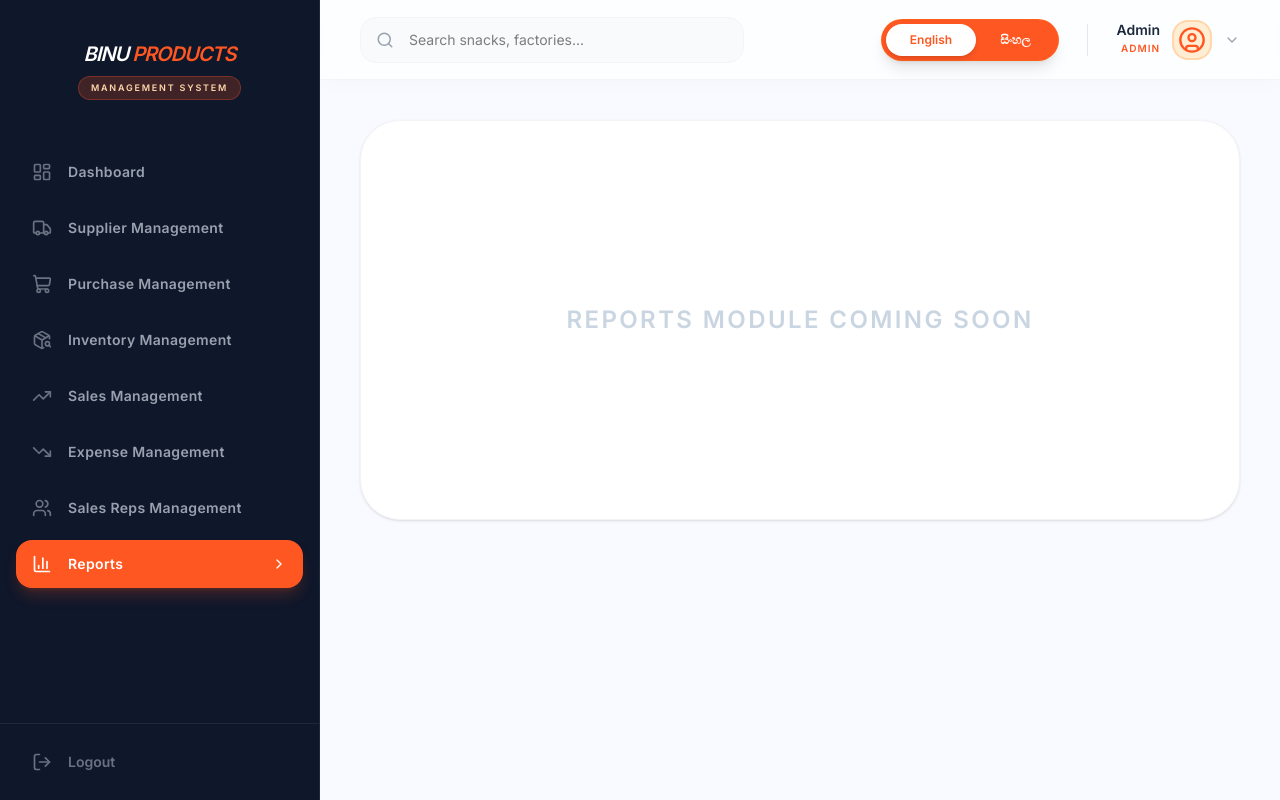
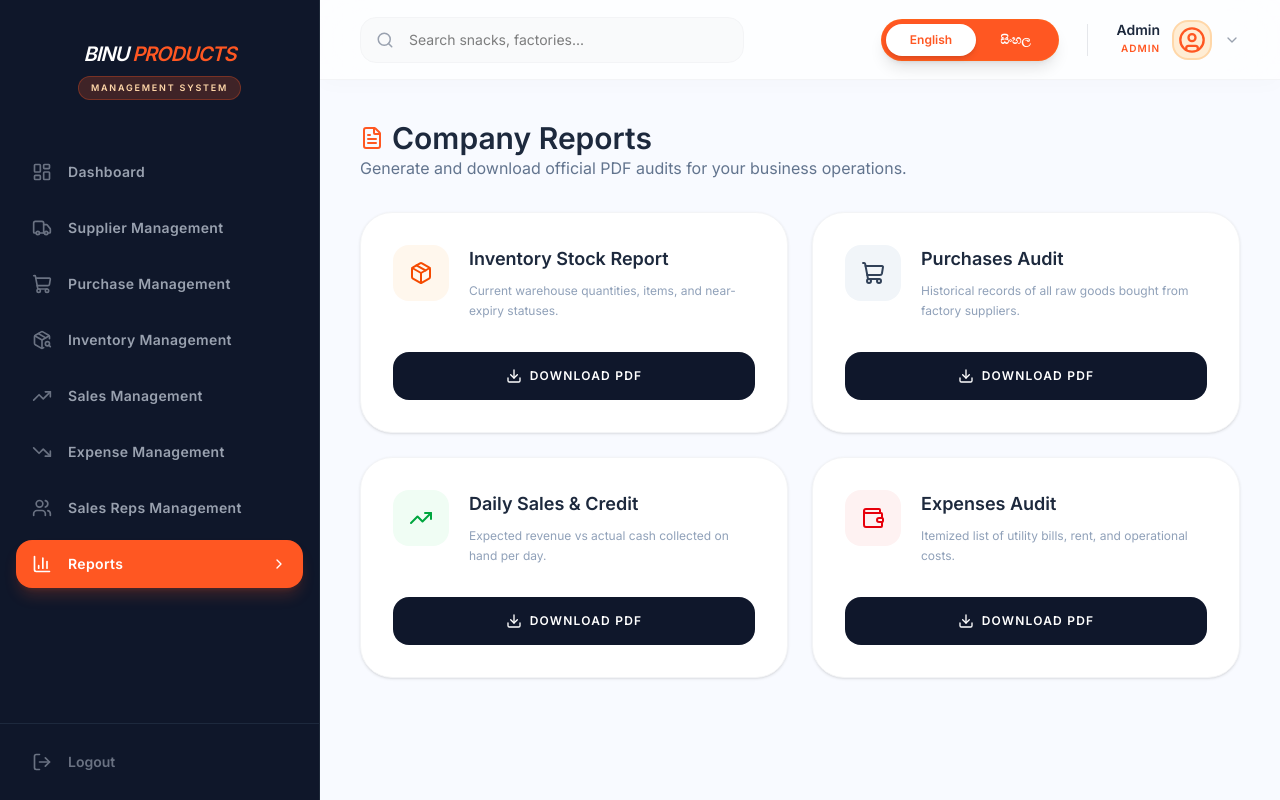
Before and after one commit to Binu0714/Business_Management_System_Frontend, a React (Vite) app: page /reports in a window 1280 px wide. Built offline with nearby package versions, Linux system fonts and the light colour scheme; no server answers; sample sign-in values are in the browser's storage.

Commit message:
feat : implement reports frontend

```diff
--- a/package.json
+++ b/package.json
@@ -13,6 +13,8 @@
     "@tailwindcss/vite": "^4.3.1",
     "axios": "^1.18.0",
     "firebase": "^12.15.0",
+    "jspdf": "^4.2.1",
+    "jspdf-autotable": "^5.0.8",
     "lucide-react": "^1.20.0",
     "react": "^19.2.6",
     "react-dom": "^19.2.6",
--- /dev/null
+++ b/src/pages/Reports.tsx
@@ -0,0 +1,214 @@
+import React, { useState } from 'react';
+import { FileText, Download, Loader2, Package, ShoppingCart, TrendingUp, Wallet } from 'lucide-react';
+import api from '../services/api';
+import jsPDF from 'jspdf';
+import autoTable from 'jspdf-autotable';
+
+const Reports = () => {
+  const [loading, setLoading] = useState<string | null>(null);
+
+  // Helper to draw Letterhead on the PDF
+  const drawHeader = (doc: jsPDF, title: string) => {
+    doc.setFont("Helvetica", "bold");
+    doc.setFontSize(22);
+    doc.setTextColor(255, 87, 34); // Binu Orange
+    doc.text("BINU PRODUCTS", 14, 20);
+
+    doc.setFontSize(8);
+    doc.setTextColor(100);
+    doc.text("Quality Bites & Mixtures - ERP Report System", 14, 25);
+
+    doc.setFontSize(14);
+    doc.setTextColor(50);
+    doc.text(title, 14, 35);
+
+    doc.setFontSize(8);
+    doc.text(`Generated on: ${new Date().toLocaleString()}`, 14, 40);
+
+    // Draw a divider line
+    doc.setDrawColor(230);
+    doc.line(14, 43, 196, 43);
+  };
+
+  // 1. GENERATE INVENTORY REPORT
+  const generateInventoryReport = async () => {
+    setLoading('inventory');
+    try {
+      const res = await api.get('/inventory');
+      const doc = new jsPDF();
+      drawHeader(doc, "Warehouse Inventory Report");
+
+      const tableRows = res.data.map((item: any) => [
+        item.itemId,
+        item.productName || item.itemName || '—',
+        item.batchNo || '—',
+        item.expDate || '—',
+        item.originalQty || item.stockQty || 0,
+        `${item.stockQty} Qty`
+      ]);
+
+      autoTable(doc, {
+        startY: 48,
+        head: [['Item ID', 'Item Name', 'Batch No', 'Expiry Date', 'Original Qty', 'Available Qty']],
+        body: tableRows,
+        theme: 'striped',
+        headStyles: { fillColor: [255, 87, 34] }, // Orange Header
+      });
+
+      doc.save(`Inventory_Report_${new Date().toISOString().split('T')[0]}.pdf`);
+    } catch (err) {
+      alert("Failed to generate inventory report.");
+    } finally {
+      setLoading(null);
+    }
+  };
+
+  // 2. GENERATE PURCHASES REPORT
+  const generatePurchasesReport = async () => {
+    setLoading('purchases');
+    try {
+      const res = await api.get('/purchases');
+      const doc = new jsPDF();
+      drawHeader(doc, "Factory Purchases Report");
+
+      const tableRows = res.data.map((order: any) => [
+        order.date,
+        order.supplierName,
+        order.batchNo || '—',
+        order.items?.length || 0,
+        `LKR ${parseFloat(order.grandTotal).toLocaleString()}`
+      ]);
+
+      autoTable(doc, {
+        startY: 48,
+        head: [['Date', 'Supplier', 'Batch No', 'Total Items', 'Grand Total']],
+        body: tableRows,
+        theme: 'striped',
+        headStyles: { fillColor: [15, 23, 42] }, // Slate Header
+      });
+
+      doc.save(`Purchases_Report_${new Date().toISOString().split('T')[0]}.pdf`);
+    } catch {
+      alert("Failed to generate purchases report.");
+    } finally {
+      setLoading(null);
+    }
+  };
+
+  // 3. GENERATE SALES REPORT (PER DAY)
+  const generateSalesReport = async () => {
+    setLoading('sales');
+    try {
+      const res = await api.get('/sales');
+      const doc = new jsPDF();
+      drawHeader(doc, "Daily Sales Registry");
+
+      // Group sales by date
+      const salesMap: { [key: string]: { total: number, collected: number, outstanding: number } } = {};
+      res.data.forEach((s: any) => {
+        if (!salesMap[s.date]) salesMap[s.date] = { total: 0, collected: 0, outstanding: 0 };
+        salesMap[s.date].total += s.grandTotal;
+        salesMap[s.date].collected += s.amountPaid;
+        salesMap[s.date].outstanding += s.outstanding;
+      });
+
+      const tableRows = Object.keys(salesMap).map(date => [
+        date,
+        `LKR ${salesMap[date].total.toLocaleString()}`,
+        `LKR ${salesMap[date].collected.toLocaleString()}`,
+        `LKR ${salesMap[date].outstanding.toLocaleString()}`
+      ]);
+
+      autoTable(doc, {
+        startY: 48,
+        head: [['Date', 'Total Sales Billing', 'Cash Collected', 'Outstanding Credit']],
+        body: tableRows,
+        theme: 'striped',
+        headStyles: { fillColor: [46, 125, 50] }, // Green Header
+      });
+
+      doc.save(`Sales_Report_${new Date().toISOString().split('T')[0]}.pdf`);
+    } catch {
+      alert("Failed to generate sales report.");
+    } finally {
+      setLoading(null);
+    }
+  };
+
+  // 4. GENERATE EXPENSES REPORT
+  const generateExpensesReport = async () => {
+    setLoading('expenses');
+    try {
+      const res = await api.get('/expenses');
+      const doc = new jsPDF();
+      drawHeader(doc, "Company Expenses Audit");
+
+      const tableRows = res.data.map((exp: any) => [
+        exp.date,
+        exp.description,
+        `LKR ${exp.price.toLocaleString()}`
+      ]);
+
+      autoTable(doc, {
+        startY: 48,
+        head: [['Date', 'Description', 'Price']],
+        body: tableRows,
+        theme: 'striped',
+        headStyles: { fillColor: [55, 65, 81] }, // Dark Gray Header
+      });
+
+      doc.save(`Expenses_Report_${new Date().toISOString().split('T')[0]}.pdf`);
+    } catch {
+      alert("Failed to generate expenses report.");
+    } finally {
+      setLoading(null);
+    }
+  };
+
+  const reports = [
+    { title: 'Inventory Stock Report', desc: 'Current warehouse quantities, items, and near-expiry statuses.', action: generateInventoryReport, type: 'inventory', icon: <Package size={24}/>, color: 'text-orange-600', bg: 'bg-orange-50' },
+    { title: 'Purchases Audit', desc: 'Historical records of all raw goods bought from factory suppliers.', action: generatePurchasesReport, type: 'purchases', icon: <ShoppingCart size={24}/>, color: 'text-slate-700', bg: 'bg-slate-100' },
+    { title: 'Daily Sales & Credit', desc: 'Expected revenue vs actual cash collected on hand per day.', action: generateSalesReport, type: 'sales', icon: <TrendingUp size={24}/>, color: 'text-green-600', bg: 'bg-green-50' },
+    { title: 'Expenses Audit', desc: 'Itemized list of utility bills, rent, and operational costs.', action: generateExpensesReport, type: 'expenses', icon: <Wallet size={24}/>, color: 'text-red-600', bg: 'bg-red-50' },
+  ];
+
+  return (
+    <div className="max-w-6xl mx-auto space-y-8 animate-in fade-in duration-500">
+      <div>
+        <h1 className="text-3xl font-black text-slate-800 flex items-center gap-2">
+          <FileText className="text-[#ff5722]" /> Company Reports
+        </h1>
+        <p className="text-slate-500">Generate and download official PDF audits for your business operations.</p>
+      </div>
+
+      {/* Grid of Report Cards */}
+      <div className="grid grid-cols-1 md:grid-cols-2 gap-6">
+        {reports.map((rep) => (
+          <div key={rep.title} className="bg-white p-8 rounded-[32px] shadow-sm border border-gray-100 flex flex-col justify-between hover:shadow-lg transition-all">
+            <div className="flex gap-5 items-start">
+              <div className={`p-4 ${rep.bg} ${rep.color} rounded-2xl`}>{rep.icon}</div>
+              <div>
+                <h3 className="text-lg font-bold text-slate-800">{rep.title}</h3>
+                <p className="text-slate-400 text-xs mt-2 leading-relaxed">{rep.desc}</p>
+              </div>
+            </div>
+
+            <button
+              onClick={rep.action}
+              disabled={loading !== null}
+              className="mt-8 w-full bg-slate-900 text-white py-4 rounded-2xl font-bold text-xs uppercase tracking-widest flex items-center justify-center gap-2 hover:bg-slate-800 transition-all disabled:opacity-50"
+            >
+              {loading === rep.type ? (
+                <Loader2 className="animate-spin" size={16} />
+              ) : (
+                <><Download size={16} /> Download PDF</>
+              )}
+            </button>
+          </div>
+        ))}
+      </div>
+    </div>
+  );
+};
+
+export default Reports;
--- a/src/routes/Router.tsx
+++ b/src/routes/Router.tsx
@@ -13,6 +13,7 @@
 const PurchaseManage = lazy(() => import("../pages/PurchaseManage"));
 const ExpenseManage = lazy(() => import("../pages/ExpenseManage"));
 const SalesManage = lazy(() => import("../pages/SalesManage"));
+const Reports = lazy(() => import("../pages/Reports"));
 
 const Placeholder = ({ name }: { name: string }) => (
   <div className="bg-white p-10 rounded-[40px] shadow-sm border border-gray-100 min-h-[400px] flex items-center justify-center">
@@ -40,7 +41,7 @@
             <Route path="/inventory" element={<InventoryManage />} />
             <Route path="/sales" element={<SalesManage />} />
             <Route path="/sales-reps" element={<RepsManage />} />
-            <Route path="/reports" element={<Placeholder name="Reports" />} />
+            <Route path="/reports" element={<Reports />} />
             <Route path="/expenses" element={<ExpenseManage />} />
           </Route>
 
```
Also changed, not shown: 1 other file (tests, documents, lock files or other folders).
